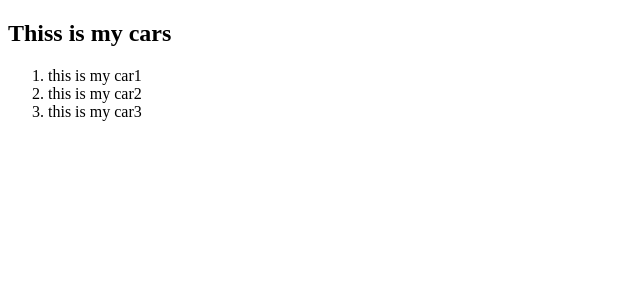
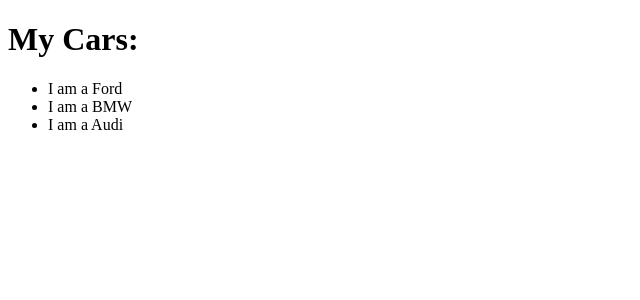
Before and after one commit to hemmad777/react-learning, a React (Vite) app: page / in a window 1280 px wide. Shown: the top 300 px of the page, without its empty margins (0-640 px from the left). Built offline with nearby package versions, Linux system fonts and the light colour scheme.

Commit message:
now I tryed list using keys

```diff
--- a/src/App.jsx
+++ b/src/App.jsx
@@ -1,13 +1,18 @@
 function Car(){
-  const lists=['car1','car2','car3']
-  return(
-      <>
-          <h2>Thiss is my cars</h2>
-          <ol>
-            {lists.map((car) => <li>this is my {car}</li> )}
-          </ol>
-      </>
-  )
+  const cars = [
+    {id: 1001, brand: 'Ford'},
+    {id: 1002, brand: 'BMW'},
+    {id: 1003, brand: 'Audi'}
+  ];
+  return (
+    <>
+      <h1>My Cars:</h1>
+      <ul>
+        {cars.map((car) => <li key={car.id}>I am a { car.brand }</li>)}
+      </ul>
+    </>
+  );
+
 }
 
 
```
